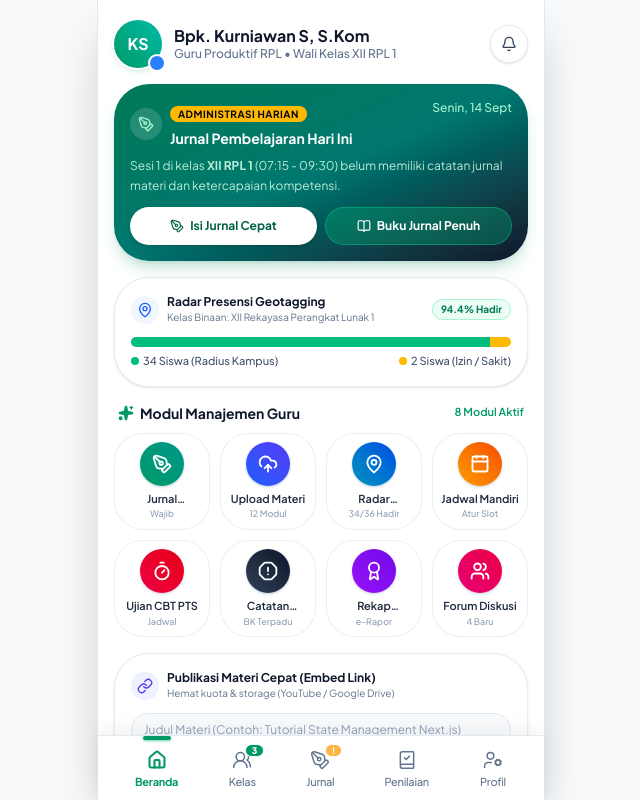
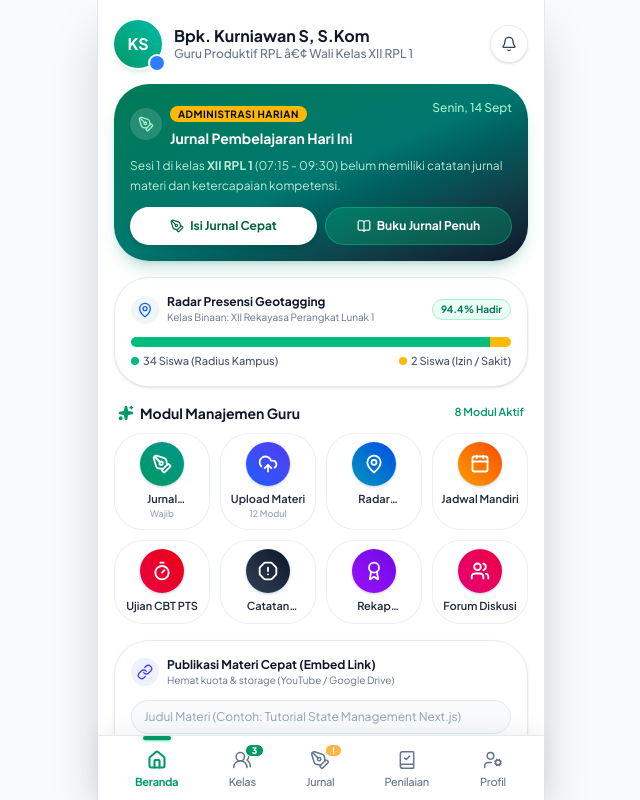
Before and after one commit to yafetyafet/pelita-lms, a Next.js app: page /teacher in a window 1280 px wide. Shown: the whole page, without its empty margins (319-959 px from the left). Built offline with nearby package versions, Linux system fonts and the light colour scheme.

Commit message:
fix: remove demo badges, fix teacher links, clear notif dot on click

```diff
--- a/src/app/student/page.tsx
+++ b/src/app/student/page.tsx
@@ -32,6 +32,7 @@ export default function StudentDashboard() {
 
   const [activeTab, setActiveTab] = useState<"hari-ini" | "minggu-ini">("hari-ini")
   const [showNotif, setShowNotif] = useState(false)
+  const [hasUnreadNotif, setHasUnreadNotif] = useState(true)
   const [isLoading, setIsLoading] = useState(true)
 
   useEffect(() => {
@@ -98,7 +99,7 @@ export default function StudentDashboard() {
       subtitle: "Embed & Modul",
       icon: Video,
       color: "from-sky-500 to-blue-600",
-      badge: "Baru",
+      badge: null,
       href: "/student/materials"
     },
     {
@@ -107,7 +108,7 @@ export default function StudentDashboard() {
       subtitle: "Latihan Harian",
       icon: FileText,
       color: "from-emerald-500 to-teal-600",
-      badge: "2",
+      badge: null,
       href: "/student/assignments"
     },
     {
@@ -116,7 +117,7 @@ export default function StudentDashboard() {
       subtitle: "PTS & PAS Khusus",
       icon: Timer,
       color: "from-rose-500 to-red-600",
-      badge: "PTS",
+      badge: null,
       href: "/student/exams"
     },
     {
@@ -180,12 +181,17 @@ export default function StudentDashboard() {
         </div>
 
         <button
-          onClick={() => setShowNotif(true)}
+          onClick={() => {
+            setShowNotif(true)
+            setHasUnreadNotif(false)
+          }}
           className="relative p-2.5 rounded-2xl bg-white border border-slate-200/80 text-slate-700 hover:bg-slate-50 transition shadow-sm"
           title="Notifikasi"
         >
           <Bell className="w-4 h-4" />
-          <span className="absolute top-1.5 right-1.5 w-2 h-2 rounded-full bg-red-500 animate-pulse"></span>
+          {hasUnreadNotif && (
+            <span className="absolute top-1.5 right-1.5 w-2 h-2 rounded-full bg-red-500 animate-pulse"></span>
+          )}
         </button>
       </div>
 
--- a/src/app/teacher/page.tsx
+++ b/src/app/teacher/page.tsx
@@ -71,12 +71,12 @@ export default function TeacherDashboard() {
   const teacherMenus = [
     { id: "jurnal", title: "Jurnal Mengajar", desc: "Isi Administrasi", icon: PenTool, color: "from-emerald-600 to-teal-600", count: "Wajib", href: "/teacher/journal" },
     { id: "materi", title: "Upload Materi", desc: "Embed Video/Drive", icon: UploadCloud, color: "from-blue-600 to-indigo-600", count: "12 Modul", action: "scroll-materi" },
-    { id: "absensi", title: "Radar Presensi", desc: "Geotagging Siswa", icon: MapPin, color: "from-cyan-600 to-blue-700", count: "34/36 Hadir", href: "/teacher/classes" },
-    { id: "jadwal", title: "Jadwal Mandiri", desc: "Input Roster Guru", icon: Calendar, color: "from-amber-500 to-orange-600", count: "Atur Slot", href: "/teacher/schedule" },
-    { id: "ujian", title: "Ujian CBT PTS", desc: "Khusus Tengah/Akhir", icon: Timer, color: "from-rose-600 to-red-600", count: "Jadwal", href: "/student/exams" },
-    { id: "pelanggaran", title: "Catatan Disiplin", desc: "Input Pelanggaran", icon: AlertOctagon, color: "from-slate-700 to-slate-900", count: "BK Terpadu", action: "modal-violation" },
-    { id: "nilai", title: "Rekap Penilaian", desc: "Formatif & Sumatif", icon: Award, color: "from-purple-600 to-violet-700", count: "e-Rapor", href: "/teacher/grades" },
-    { id: "diskusi", title: "Forum Diskusi", desc: "Tanya Jawab Siswa", icon: Users, color: "from-pink-600 to-rose-600", count: "4 Baru", href: "/student/materials" },
+    { id: "absensi", title: "Radar Presensi", desc: "Geotagging Siswa", icon: MapPin, color: "from-cyan-600 to-blue-700", count: null, href: "/teacher/classes" },
+    { id: "jadwal", title: "Jadwal Mandiri", desc: "Input Roster Guru", icon: Calendar, color: "from-amber-500 to-orange-600", count: null, href: "/teacher/schedule" },
+    { id: "ujian", title: "Ujian CBT PTS", desc: "Khusus Tengah/Akhir", icon: Timer, color: "from-rose-600 to-red-600", count: null, href: "/teacher/exams" },
+    { id: "pelanggaran", title: "Catatan Disiplin", desc: "Input Pelanggaran", icon: AlertOctagon, color: "from-slate-700 to-slate-900", count: null, action: "modal-violation" },
+    { id: "nilai", title: "Rekap Penilaian", desc: "Formatif & Sumatif", icon: Award, color: "from-purple-600 to-violet-700", count: null, href: "/teacher/grades" },
+    { id: "diskusi", title: "Forum Diskusi", desc: "Tanya Jawab Siswa", icon: Users, color: "from-pink-600 to-rose-600", count: null, href: "/teacher/forum" },
   ]
 
   return (
@@ -94,7 +94,7 @@ export default function TeacherDashboard() {
             <div className="flex items-center gap-1.5">
               <h2 className="text-base font-bold text-slate-900 leading-tight">Bpk. Kurniawan S, S.Kom</h2>
             </div>
-            <p className="text-xs text-slate-500 font-medium">Guru Produktif RPL • Wali Kelas XII RPL 1</p>
+            <p className="text-xs text-slate-500 font-medium">Guru Produktif RPL â€¢ Wali Kelas XII RPL 1</p>
           </div>
         </div>
 
@@ -303,7 +303,7 @@ export default function TeacherDashboard() {
             <div className="flex items-center justify-between pb-2 border-b border-slate-100">
               <div>
                 <h3 className="text-sm font-bold text-slate-900">Form Jurnal Mengajar Harian</h3>
-                <p className="text-[11px] text-slate-500">Kelas XII RPL 1 • Sesi 1</p>
+                <p className="text-[11px] text-slate-500">Kelas XII RPL 1 â€¢ Sesi 1</p>
               </div>
               <button
                 onClick={() => setShowJournalModal(false)}
--- a/src/components/layout/StudentBottomNav.tsx
+++ b/src/components/layout/StudentBottomNav.tsx
@@ -16,8 +16,8 @@ export function StudentBottomNav() {
   const navItems = [
     { name: "Beranda", href: "/student", icon: Home, badge: null },
     { name: "Jadwal", href: "/student/schedule", icon: CalendarDays, badge: null },
-    { name: "Tugas", href: "/student/assignments", icon: ClipboardCheck, badge: "2" },
-    { name: "Ujian", href: "/student/exams", icon: FileCheck2, badge: "UTS" },
+    { name: "Tugas", href: "/student/assignments", icon: ClipboardCheck, badge: null },
+    { name: "Ujian", href: "/student/exams", icon: FileCheck2, badge: null },
     { name: "Profil", href: "/student/profile", icon: UserRound, badge: null },
   ]
 
```
Also changed, not shown: 2 other files (tests, documents, lock files or other folders).
